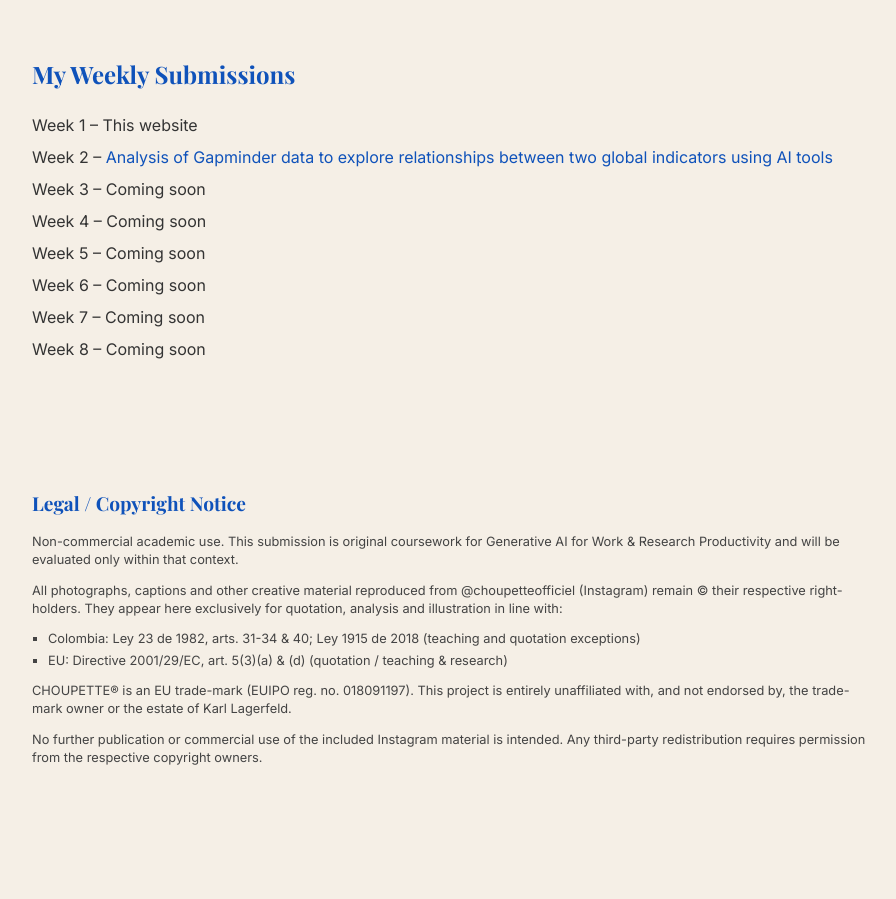
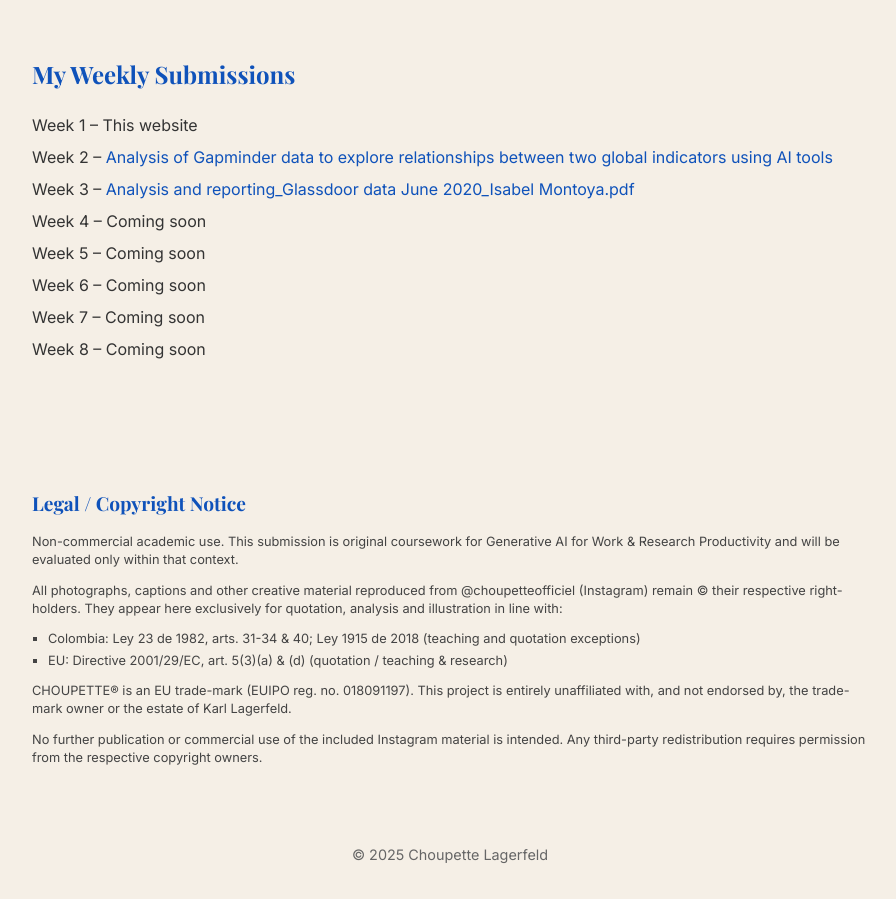
Before and after one commit to IC-MV/graph-ai-portfolio, a plain HTML site: page index.html in a window 1280 px wide. Shown: the part 1619-2518 px from the top of the page, without its empty margins (190-1086 px from the left). Before the commit the page ends 2430 px from the top, so only its background shows below. Drawn offline with nearby package versions, Linux system fonts and the light colour scheme.

Commit message:
Update index.html

```diff
--- a/index.html
+++ b/index.html
@@ -104,7 +104,7 @@
       <ul class="weeks">
         <li>Week 1 – This website</li>
         <li>Week 2 – <a href="Internet Users vs Average Daily Income_automated data analysis &amp; reporting_Isabel Montoya.pdf" target="_blank">Analysis of Gapminder data to explore relationships between two global indicators using AI tools</a></li>
-        <li>Week 3 – Coming soon</li>
+        <li>Week 3 – <a href="Analysis and reporting_Glassdoor data June 2020_Isabel Montoya.pdf" target="_blank">Analysis and reporting_Glassdoor data June 2020_Isabel Montoya.pdf</a></li>
         <li>Week 4 – Coming soon</li>
         <li>Week 5 – Coming soon</li>
         <li>Week 6 – Coming soon</li>
@@ -126,5 +126,6 @@
     <p>No further publication or commercial use of the included Instagram material is intended. Any third-party redistribution requires permission from the respective copyright owners.</p>
   </section>
 
+  <footer>© 2025 Choupette Lagerfeld</footer>
 </body>
 </html>
```
